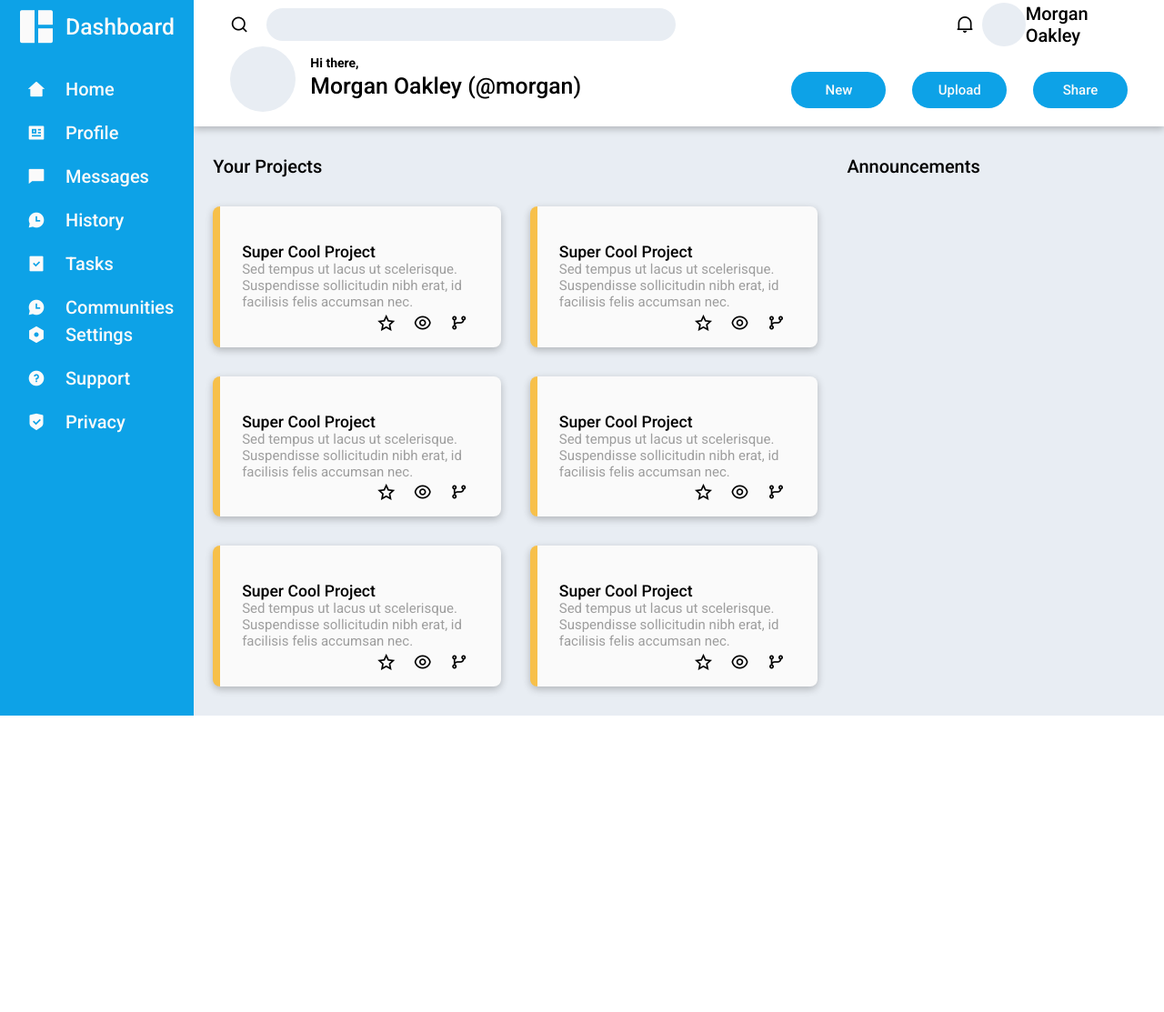
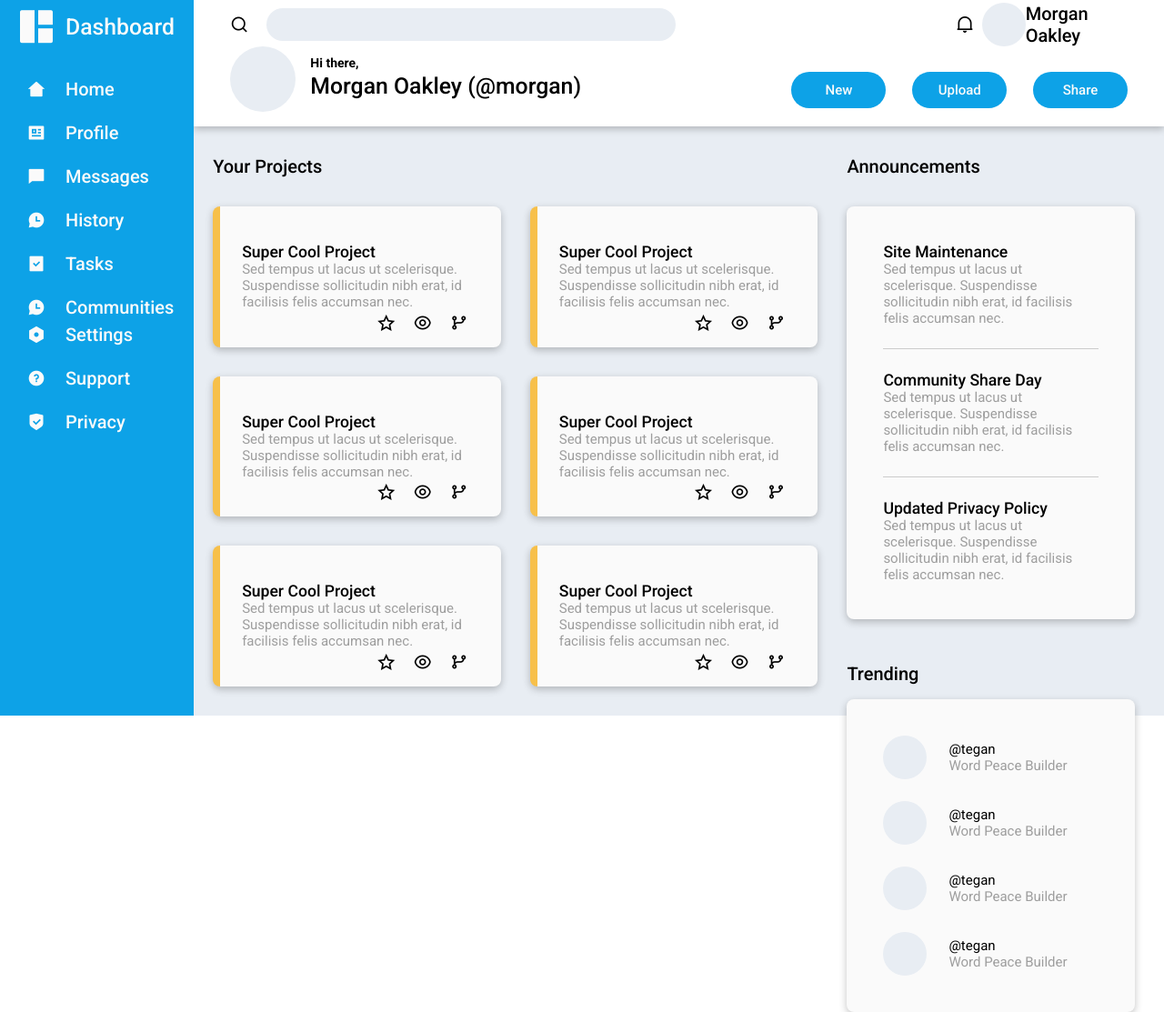
Before and after one commit to grenzk/admin-dashboard, a website built with Vite: page index.html in a window 1280 px wide. Shown: the part 13-1126 px from the top of the page at 91% size. Before the commit the page ends 800 px from the top, so only its background shows below. Built offline with nearby package versions, Linux system fonts and the light colour scheme.

Commit message:
Layout announcement cards

```diff
--- a/assets/scss/components/_main_content.scss
+++ b/assets/scss/components/_main_content.scss
@@ -43,3 +43,39 @@ main {
     grid-template-columns: repeat(3, 2.5rem);
   }
 }
+
+.announcement-cards {
+  grid-row: 2 / 5;
+  display: grid;
+  grid-template-rows: 1fr 0.1fr 1fr;
+}
+
+.announcement-card {
+  background-color: var(--neutral-white);
+  border-radius: 0.5rem;
+  box-shadow: rgba(0, 0, 0, 0.24) 0px 3px 8px;
+  padding: 2.5rem;
+  margin-bottom: 3rem;
+}
+
+.divider {
+  border-top: 1px solid #ccc;
+  margin: 1.5rem 0;
+}
+
+.trending-card {
+  background-color: var(--neutral-white);
+  border-radius: 0.5rem;
+  box-shadow: rgba(0, 0, 0, 0.24) 0px 3px 8px;
+  padding: 2.5rem;
+  display: grid;
+  grid-template: repeat(4, 3rem) / 3rem 1fr;
+  align-items: center;
+  gap: 1.5rem;
+  margin-top: 1rem;
+}
+
+.trending-text {
+  font-size: var(--h2-font-size);
+  font-weight: var(--font-medium);
+}
--- a/index.html
+++ b/index.html
@@ -159,6 +159,56 @@
             <i class="ri-git-branch-line"></i>
           </div>
         </div>
+
+        <div class="announcement-cards">
+          <div class="announcement-card">
+            <p class="card-title">Site Maintenance</p>
+            <p class="card-description announcement-description">
+              Sed tempus ut lacus ut scelerisque. Suspendisse sollicitudin nibh
+              erat, id facilisis felis accumsan nec.
+            </p>
+
+            <div class="divider"></div>
+
+            <p class="card-title">Community Share Day</p>
+            <p class="card-description announcement-description">
+              Sed tempus ut lacus ut scelerisque. Suspendisse sollicitudin nibh
+              erat, id facilisis felis accumsan nec.
+            </p>
+
+            <div class="divider"></div>
+
+            <p class="card-title">Updated Privacy Policy</p>
+            <p class="card-description announcement-description">
+              Sed tempus ut lacus ut scelerisque. Suspendisse sollicitudin nibh
+              erat, id facilisis felis accumsan nec.
+            </p>
+          </div>
+
+          <p class="card-title trending-text">Trending</p>
+          <div class="trending-card">
+            <div class="avatar"></div>
+            <div>
+              <p>@tegan</p>
+              <p class="card-description">Word Peace Builder</p>
+            </div>
+            <div class="avatar"></div>
+            <div>
+              <p>@tegan</p>
+              <p class="card-description">Word Peace Builder</p>
+            </div>
+            <div class="avatar"></div>
+            <div>
+              <p>@tegan</p>
+              <p class="card-description">Word Peace Builder</p>
+            </div>
+            <div class="avatar"></div>
+            <div>
+              <p>@tegan</p>
+              <p class="card-description">Word Peace Builder</p>
+            </div>
+          </div>
+        </div>
       </main>
     </div>
     <script type="module" src="/main.js"></script>
```
